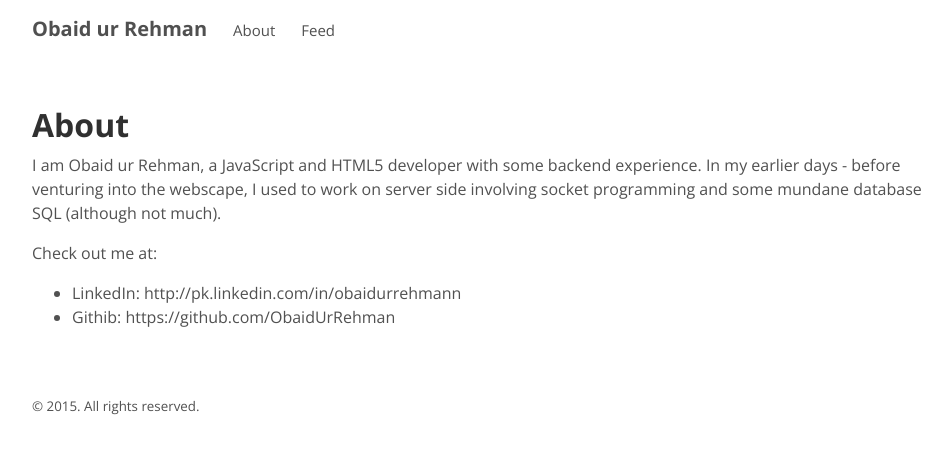
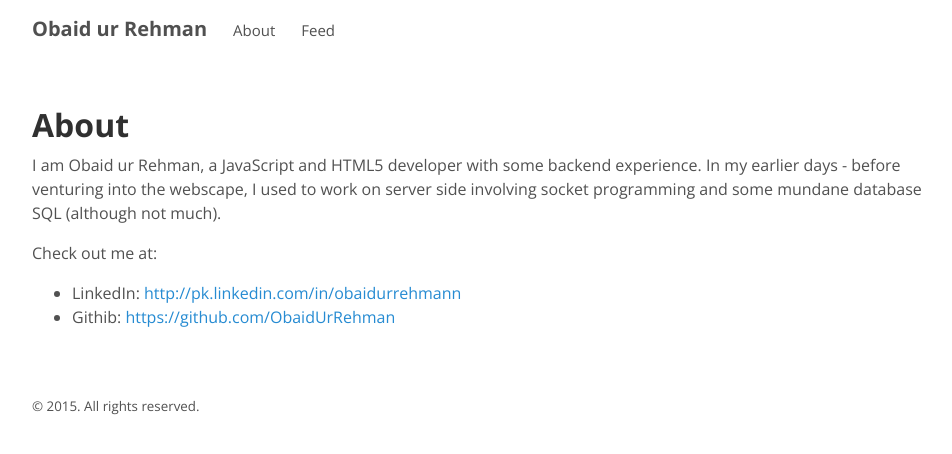
Before and after one commit to ObaidUrRehman/ObaidUrRehman.github.io, a Jekyll site: the page built from about.md, in a window 1280 px wide. Shown: the top 454 px of the page, without its empty margins (152-1104 px from the left). Built offline with Jekyll 4.4.1, drawn with Linux system fonts in a browser that asks for light colours; some of the changed lines change nothing that is shown.

Commit message:
UI Tweaks

```diff
--- a/about.md
+++ b/about.md
@@ -8,5 +8,5 @@
 
 Check out me at:
 
-* LinkedIn: http://pk.linkedin.com/in/obaidurrehmann
-* Githib: https://github.com/ObaidUrRehman
+* LinkedIn: <a href ="http://pk.linkedin.com/in/obaidurrehmann">http://pk.linkedin.com/in/obaidurrehmann</a>
+* Githib: <a href ="https://github.com/ObaidUrRehman">https://github.com/ObaidUrRehman</a>
```
